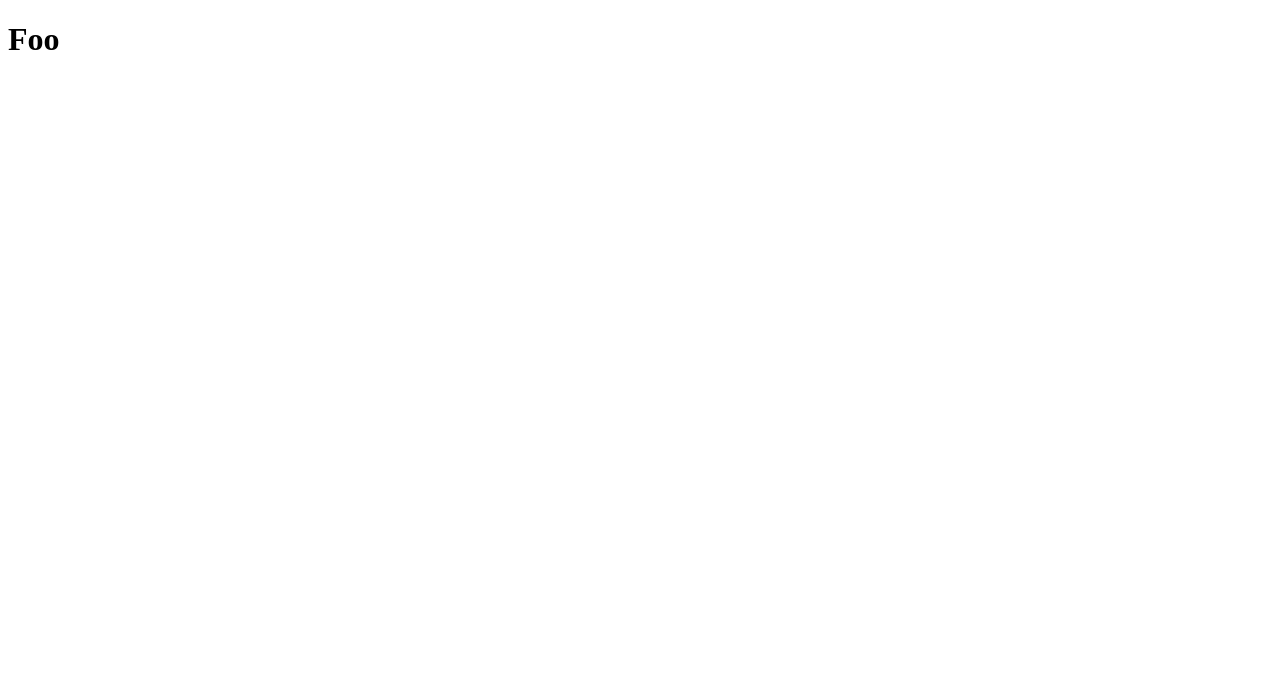
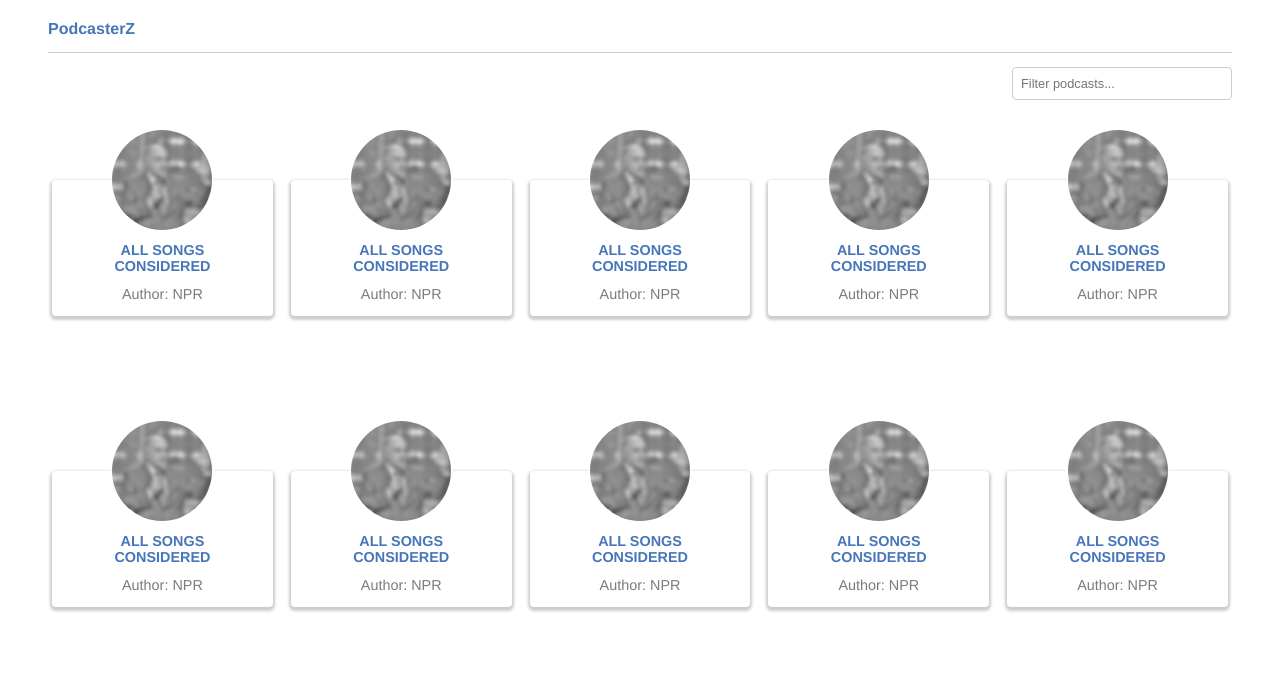
Before and after one commit to adrian-seijo/podcasterz, a website: page app/index.html in a window 1280 px wide. Drawn offline with Linux system fonts and the light colour scheme.

Commit message:
First stab at home page html

```diff
--- a/app/index.html
+++ b/app/index.html
@@ -8,7 +8,93 @@
 	<link rel="shortcut icon" href="assets/podcasterz.png" type="image/x-icon" />
 </head>
 <body>
-	<h1>Foo</h1>
+	<main>
+		<header>
+			<h1>
+				<a href="/">PodcasterZ</a>
+			</h1>
+		</header>
+
+		<section id="home">
+			<form action="/" method="get">
+				<label for="search">Filter podcasts</label>
+				<input id="search" name="q" type="search" placeholder="Filter podcasts..." />
+			</form>
+
+			<ul class="podcast-list">
+				<li>
+					<img src="/assets/gayoso.faded.jpg" />
+					<h2>
+						<a href="/podcast/12345678">All songs considered</a>
+					</h2>
+					<p>Author: NPR</p>
+				</li>
+				<li>
+					<img src="/assets/gayoso.faded.jpg" />
+					<h2>
+						<a href="/podcast/12345678">All songs considered</a>
+					</h2>
+					<p>Author: NPR</p>
+				</li>
+				<li>
+					<img src="/assets/gayoso.faded.jpg" />
+					<h2>
+						<a href="/podcast/12345678">All songs considered</a>
+					</h2>
+					<p>Author: NPR</p>
+				</li>
+				<li>
+					<img src="/assets/gayoso.faded.jpg" />
+					<h2>
+						<a href="/podcast/12345678">All songs considered</a>
+					</h2>
+					<p>Author: NPR</p>
+				</li>
+				<li>
+					<img src="/assets/gayoso.faded.jpg" />
+					<h2>
+						<a href="/podcast/12345678">All songs considered</a>
+					</h2>
+					<p>Author: NPR</p>
+				</li>
+				<li>
+					<img src="/assets/gayoso.faded.jpg" />
+					<h2>
+						<a href="/podcast/12345678">All songs considered</a>
+					</h2>
+					<p>Author: NPR</p>
+				</li>
+				<li>
+					<img src="/assets/gayoso.faded.jpg" />
+					<h2>
+						<a href="/podcast/12345678">All songs considered</a>
+					</h2>
+					<p>Author: NPR</p>
+				</li>
+				<li>
+					<img src="/assets/gayoso.faded.jpg" />
+					<h2>
+						<a href="/podcast/12345678">All songs considered</a>
+					</h2>
+					<p>Author: NPR</p>
+				</li>
+				<li>
+					<img src="/assets/gayoso.faded.jpg" />
+					<h2>
+						<a href="/podcast/12345678">All songs considered</a>
+					</h2>
+					<p>Author: NPR</p>
+				</li>
+				<li>
+					<img src="/assets/gayoso.faded.jpg" />
+					<h2>
+						<a href="/podcast/12345678">All songs considered</a>
+					</h2>
+					<p>Author: NPR</p>
+				</li>
+			</ul>
+		</section>
+	</main>
 	<script src="lib/bootstrap.js" type="module"></script>
 	<script src="lib/main.js" type="module"></script>
 </body>
--- a/app/lib/style.css
+++ b/app/lib/style.css
@@ -1,3 +1,97 @@
 :root {
 	--main-color: hsla(215, 45%, 50%, 1);
+	--border-color: hsl(0, 0%, 80%);
 }
+
+
+
+body {
+	font-family: Helvetica Neue, Arial;
+}
+
+main {
+	margin: 20px auto;
+	padding: 0 40px;
+}
+
+a {
+	color: var(--main-color);
+	text-decoration: none;
+}
+
+
+h1,
+h1 a {
+	font-size: 1rem;
+
+}
+
+h1 {
+	border-bottom: 1px solid var(--border-color);
+	padding-bottom: 14px;
+	margin-bottom: 14px;
+}
+
+h2,
+h2 a {
+	font-size: 0.9rem;
+	text-transform: uppercase;
+}
+
+form {
+	margin-bottom: 10px;
+	text-align: right;
+}
+
+label {
+	display: none;
+}
+
+input[type="search"] {
+	background: none;
+	border: 1px solid var(--border-color);
+	border-radius: 4px;
+	font-size: 0.8rem;
+	padding: 8px;
+	width: 220px;
+}
+
+.podcast-list {
+	display: grid;
+	grid-column-gap: 10px;
+	grid-row-gap: 15px;
+	grid-template-columns: repeat(auto-fill, minmax(210px, 1fr));
+	list-style-type: none;
+	margin: 0;
+	padding: 0;
+}
+
+.podcast-list li {
+	border-radius: 4px;
+	box-shadow: 0px 2px 3px 2px #CCC;
+	margin: 70px 4px;
+	padding: 50px 20px 10px;
+	position: relative;
+	text-align: center;
+}
+
+.podcast-list img {
+	border-radius: 50%;
+	filter: grayscale(100%);
+	left: 50%;
+	border: 1px solid white;
+	margin: 0;
+	object-fit: cover;
+	position: absolute;
+	top: 0;
+	transform: translate(-50%, -50%);
+	width: 100px;
+	height: 100px;
+}
+
+.podcast-list p {
+	color: hsl(0, 2%, 49%);
+	font-size: 0.9rem;
+	margin: 0 0 4px;
+	padding: 0;
+}
```
Also changed, not shown: app/assets/gayoso.faded.jpg (added), app/assets/gayoso.jpg (added).
